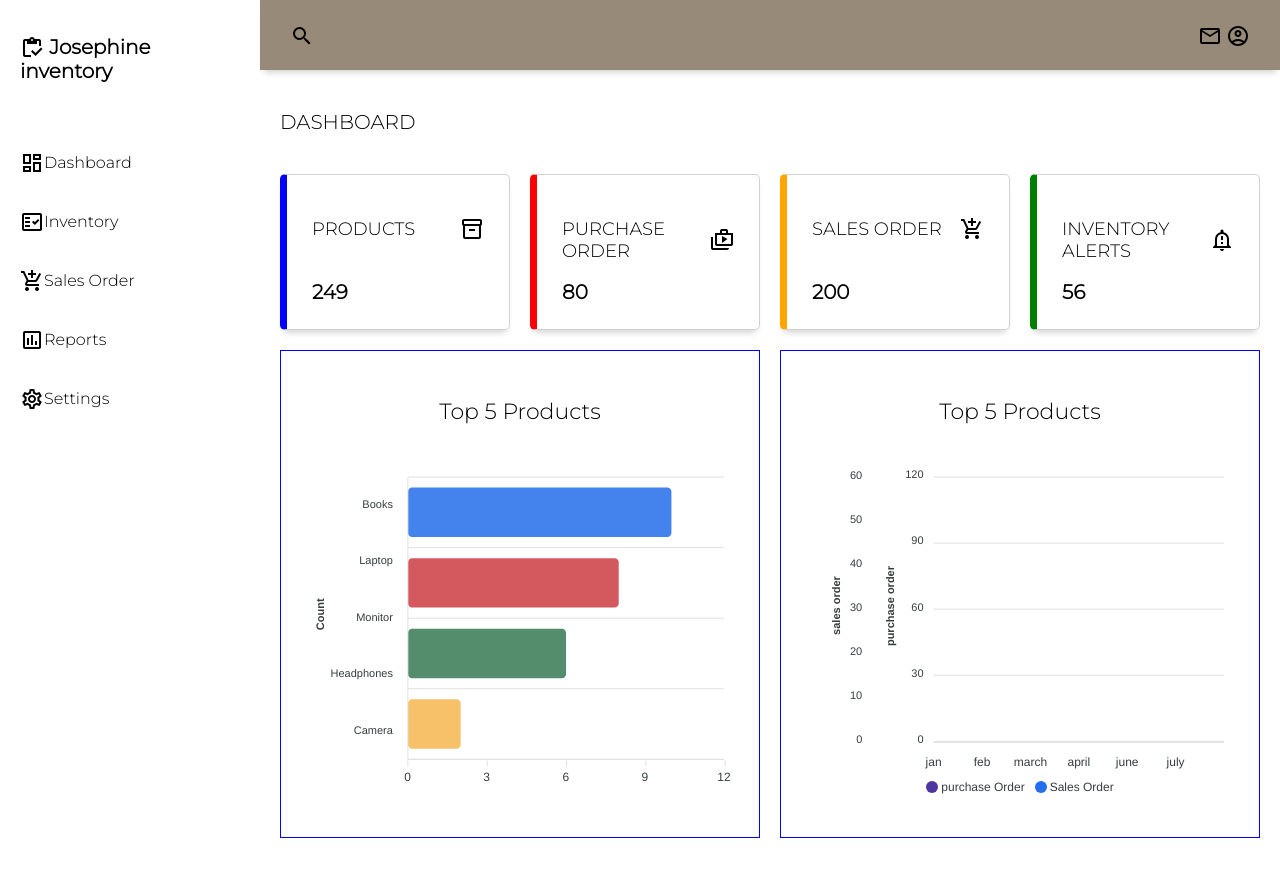
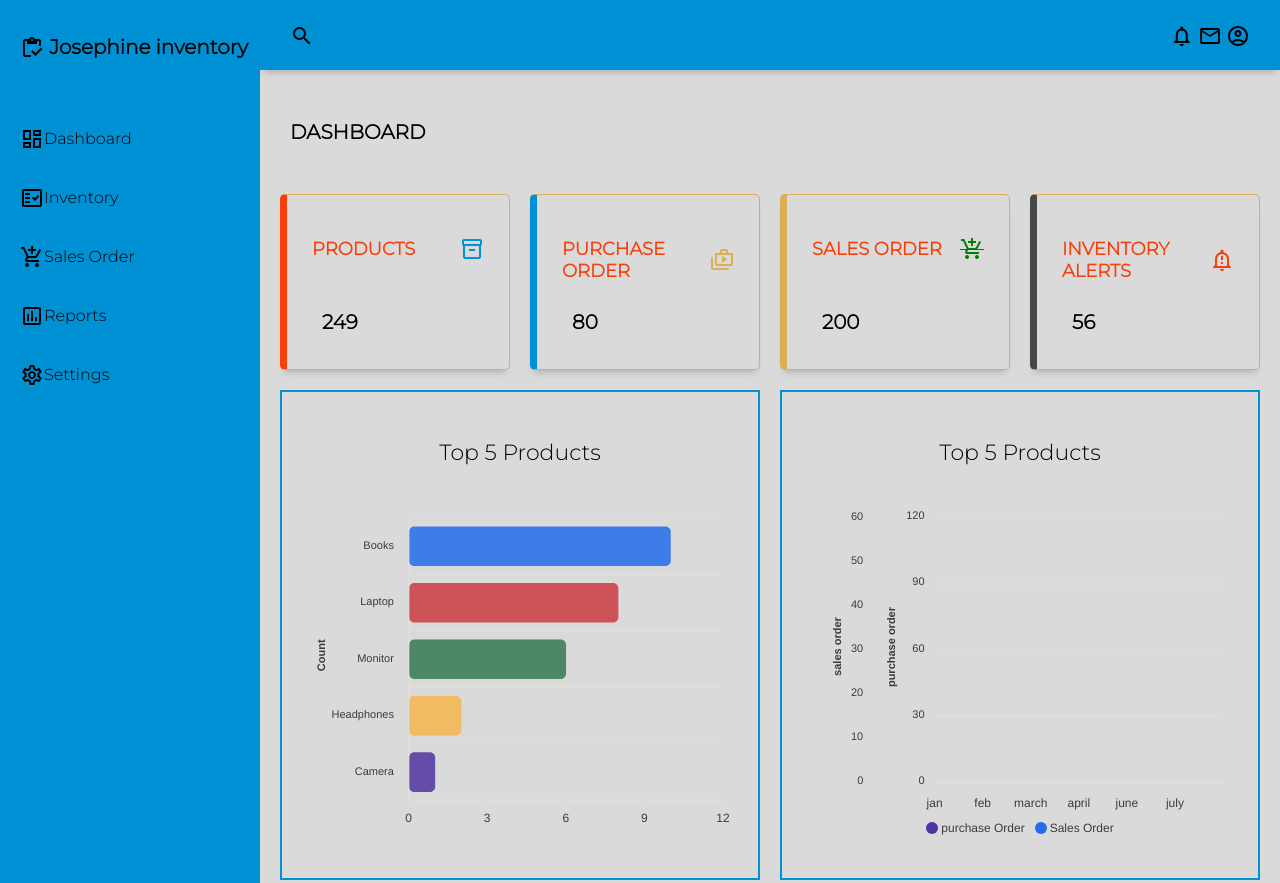
Before and after one commit to SafnetCo2/algo-School-phase-2, a plain HTML site: page finance-dashboard/index.html in a window 1280 px wide. Shown: the top 883 px of the page. Drawn offline with nearby package versions, Linux system fonts and the light colour scheme.

Commit message:
add scripts charts

```diff
--- a/finance-dashboard/index.html
+++ b/finance-dashboard/index.html
@@ -21,7 +21,9 @@
 
                 </div>
                 <div class="header-right">
-                    <span class="material-icons-outlined">notification</span>
+                    <span class="material-icons-outlined">
+                        notifications
+                        </span>
                     <span class="material-icons-outlined">email</span>
                     <span class="material-icons-outlined">account_circle</span>
 
@@ -32,7 +34,7 @@
 
         </header>
         <aside id="sidebar">
-            <div class="sidebar-title">
+             <div class="sidebar-title">
                 <div class="sidebar-brand">
                     <span class="material-icons-outlined">inventory</span> Josephine inventory
                 </div>
--- a/finance-dashboard/script.js
+++ b/finance-dashboard/script.js
@@ -18,7 +18,7 @@ function closesidebar(){
 
 var barChartOptions = {
     series: [{
-    data: [10,8,6,2]
+    data: [10,8,6,2,1]
   }],
     chart: {
     type: 'bar',
@@ -40,7 +40,7 @@ var barChartOptions = {
     bar: {
         distributed: true,
 
-      borderRadius: 4,
+      borderRadius: 5,
       horizontal: true,
       columnWidth: '40%',
     }
--- a/finance-dashboard/style.css
+++ b/finance-dashboard/style.css
@@ -2,6 +2,7 @@ body{
     margin: 0;
     padding: 0;
     font-family: 'Montserrat', sans-serif;
+    background-color: #DADADA;
 
 }
 .grid-container{
@@ -17,6 +18,22 @@ body{
     vertical-align: middle;
     line-height: 1px;
 }
+.text-primary{
+    color: #f73e0b;
+    font-weight: 900;
+}
+.text-green{
+    color: green;
+}
+.text-orange{
+    color: #DBAE58;
+}
+.text-red{
+    color: #f73e0b;
+}
+.text-blue{
+    color: #0091D5;
+}
 .menu-icon{
     display: none;
 }
@@ -24,7 +41,8 @@ body{
 
     grid-area: header;
     height: 70px;
-    background-color: rgb(152, 138, 120);
+    background-color: #0091D5;
+    color: #000;
     display: flex;
     align-items: center;
     justify-content: space-between;
@@ -34,9 +52,20 @@ body{
 #sidebar{
 
     grid-area: sidebar;
-    height: 100vh;
+    height: 100%;
     overflow-y: auto;
     transition: all 0.5s;
+    background-color: #0091D5;
+    color: #000;
+
+}
+
+.font-weight-bold{
+    font-weight: bold;
+    padding: 10px;
+
+    color: #000;
+
 
 }
 .sidebar-title{
@@ -45,13 +74,16 @@ body{
     align-items: center;
     padding: 20px 20px 20px 20px;
     margin-bottom: 30px;
+    width: 100%;
 }
 .sidebar-brand{
     margin-top: 15px;
     font-size: 20px;
     font-weight: 700;
 
+
 }
+
 .sidebar-title > span{
     display: none;
 }
@@ -101,28 +133,26 @@ body{
     justify-content: space-between;
     padding: 25px;
     box-sizing: border-box;
-    border: 1px solid #d2d2d3;
+    border: 1px solid #DBAE58;
     border-radius: 5px;
     box-shadow: 0 6px 7px -4px rgba(0,0,0,0.2);
 }
 .card:first-child{
     box-shadow: 0 6px 7px -4px rgba(0,0,0,0.2);
-    border-left: 7px solid blue;
+    border-left: 7px solid #f73e0b ;
 }
 .card:nth-child(2){
-    border-left: 7px solid red;
+    border-left: 7px solid #0091D5;
 }
 .card:nth-child(3){
-    border-left: 7px solid orange;
+    border-left: 7px solid #DBAE58 ;
 }
 .card:nth-child(4){
-    border-left: 7px solid green;
+    border-left: 7px solid #484848 ;
 }
-.card >span{
-    font-size: 20px;
-    font-weight: 600;
 
-}
+
+
 .card-inner{
     display: flex;
     justify-content: space-between;
@@ -130,6 +160,13 @@ body{
 }
 .card-inner >p{
     font-size: 18px;
+}
+.card > span{
+    font-weight: 600;
+    font-size: 20px;
+}
+.text-green{
+    background-color: green;
 }
 .charts{
     display: grid;
@@ -140,7 +177,7 @@ body{
     margin-bottom: 20px;
     padding: 25px;
     box-sizing: border-box;
-    border: 1px solid blue;
+    border: 2px solid #0091D5;
 }
 .chart-title{
     display: flex;
```
